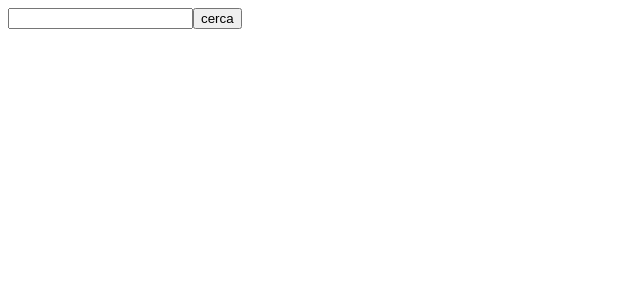
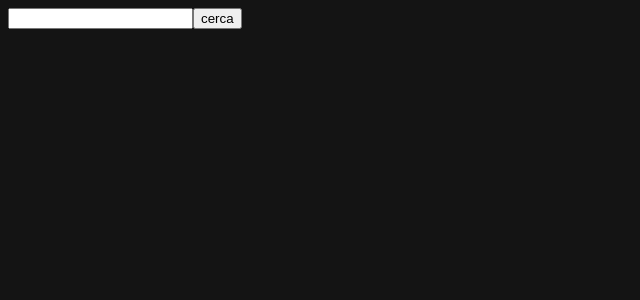
Before and after one commit to ChiaraMameli/vue-boolflix, a Vue app: page / in a window 1280 px wide. Shown: the top 300 px of the page, without its empty margins (0-640 px from the left). Built offline with nearby package versions, Linux system fonts and the light colour scheme.

Commit message:
added background color

```diff
--- a/src/App.vue
+++ b/src/App.vue
@@ -1,8 +1,8 @@
 <template>
 <div>
   <SearchBar @search-movie="getData"/>
-  <SearchedCard placeholder="Movies" :searchedItems="searchedMovies" v-if="searchedMovies.length > 0"/>
-  <SearchedCard placeholder="TV Series" :searchedItems="searchedTvSeries" v-if="searchedTvSeries.length > 0"/>
+  <SearchedCard placeholder="Movies:" :searchedItems="searchedMovies" v-if="searchedMovies.length > 0"/>
+  <SearchedCard placeholder="TV Series:" :searchedItems="searchedTvSeries" v-if="searchedTvSeries.length > 0"/>
 </div>
 </template>
 
@@ -71,5 +71,11 @@ export default {
 <style lang="scss">
 *{
   box-sizing: border-box;
+};
+
+body {
+  background-color: #141414;
+  color: #fff;
 }
+
 </style> =
```
